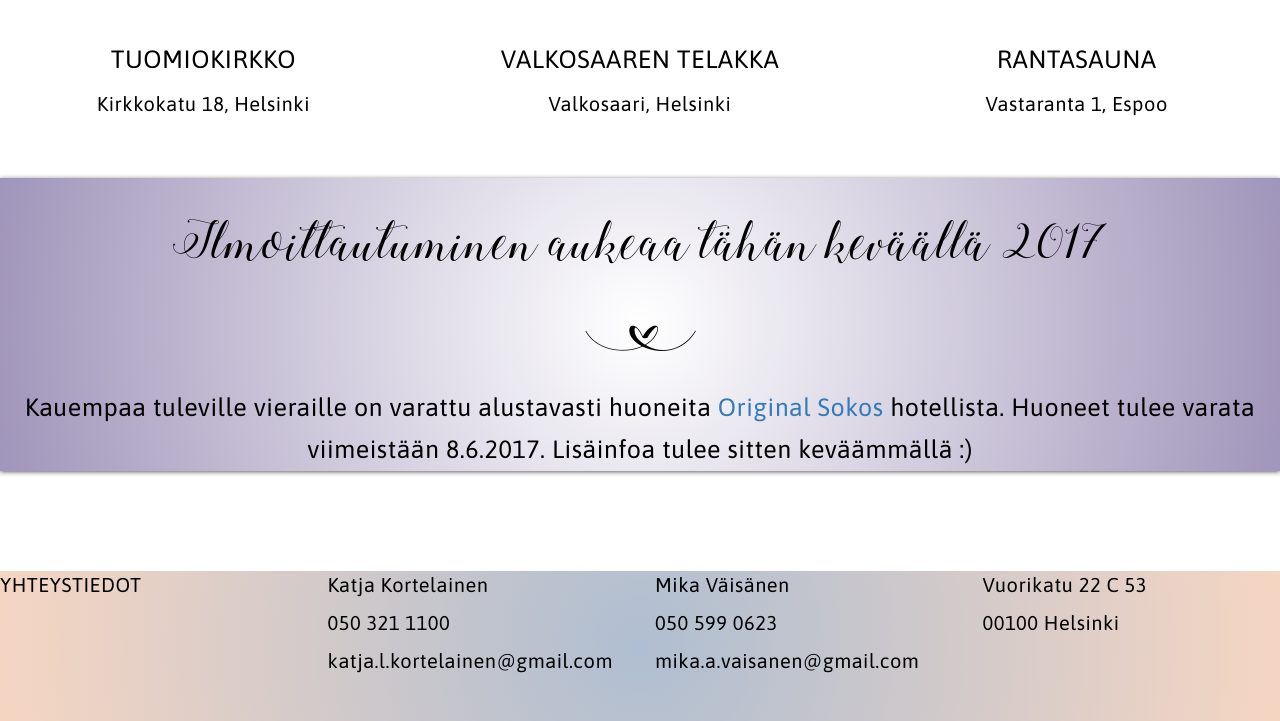
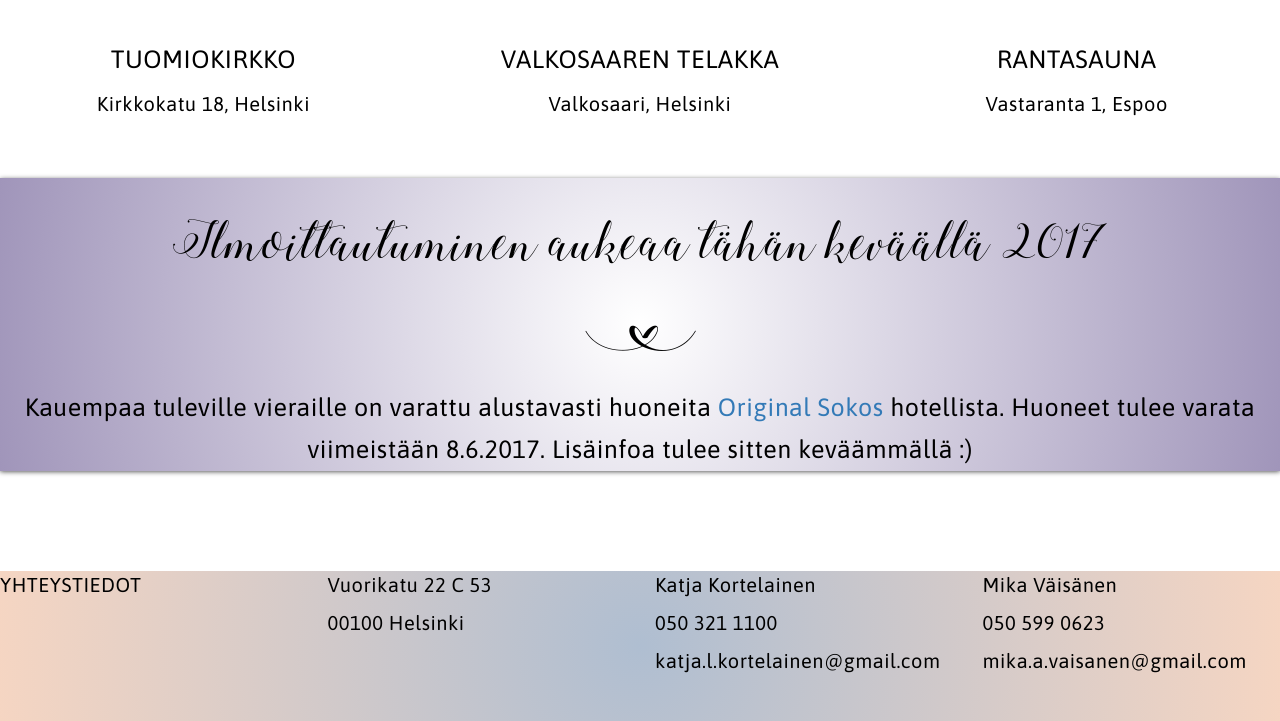
Before and after one commit to kkortela/mikatja, a website: page public/index.html in a window 1280 px wide. Shown: the part 4453-5174 px from the top of the page. Drawn offline with nearby package versions, Linux system fonts and the light colour scheme; some packages are replaced by stand-ins of ours.

Commit message:
Footer fix

```diff
--- a/public/index.html
+++ b/public/index.html
@@ -113,10 +113,14 @@
                    <h4 class="marg-bottom-100">Kauempaa tuleville vieraille on varattu alustavasti huoneita <a href="https://www.sokoshotels.fi/fi/tietoa-meista/original">Original Sokos</a> hotellista. Huoneet tulee varata viimeistään 8.6.2017. Lisäinfoa tulee sitten keväämmällä :)</h4>
             </div>
             <div id="footer" class="row">
-              <div class="col-md-12 col-lg-3">
+              <div class="col-md-6 col-lg-3">
                 <p class="align-left marg-bottom-25">YHTEYSTIEDOT</p>
               </div>
-              <div class="ccol-md-6 col-lg-3">
+              <div class="col-md-6 col-lg-3">
+                <p class="align-left">Vuorikatu 22 C 53</p>
+                  <p class="align-left marg-bottom-25">00100 Helsinki</p>
+              </div>
+              <div class="col-md-6 col-lg-3">
                 <p class="align-left">Katja Kortelainen</p>
                   <p class="align-left">050 321 1100</p>
                     <p class="align-left marg-bottom-25">katja.l.kortelainen@gmail.com</p>
@@ -125,10 +129,6 @@
                 <p class="align-left">Mika Väisänen</p>
                   <p class="align-left">050 599 0623</p>
                     <p class="align-left marg-bottom-25">mika.a.vaisanen@gmail.com</p>
-              </div>
-              <div class="col-md-12 col-lg-3">
-                <p class="align-left">Vuorikatu 22 C 53</p>
-                  <p class="align-left marg-bottom-25">00100 Helsinki</p>
               </div>
             </div>
           </div>
```
